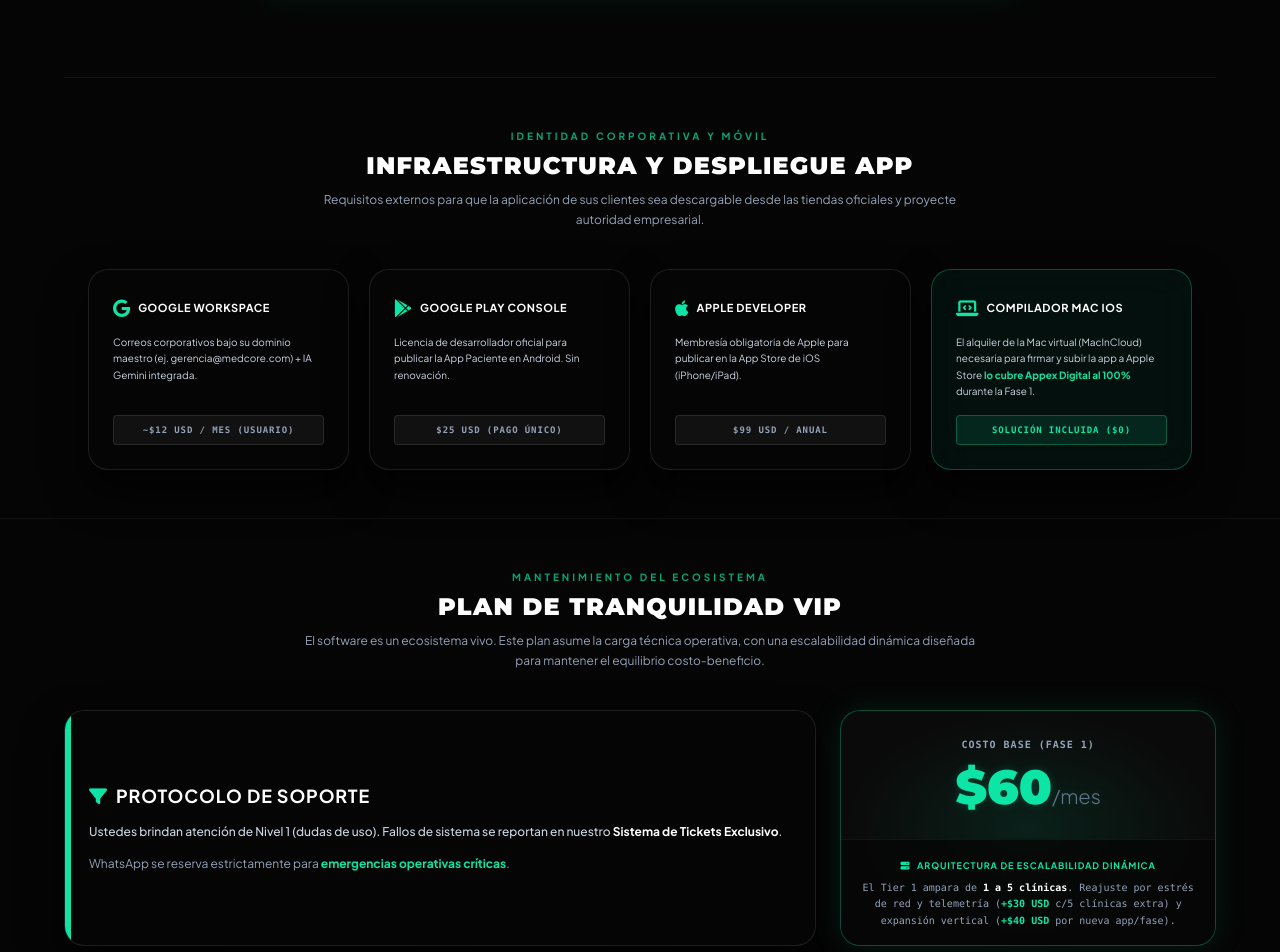
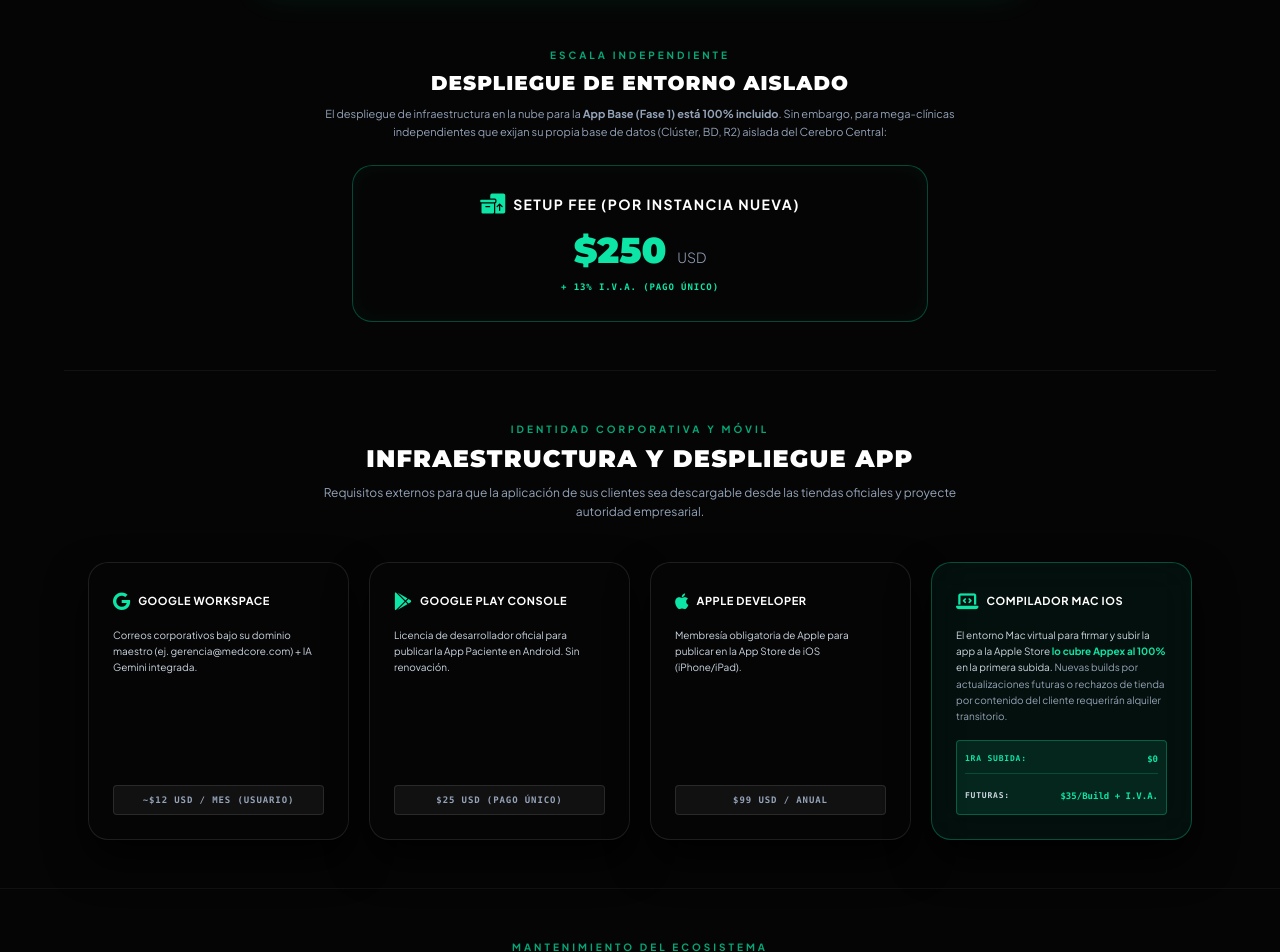
Before and after one commit to AppexDigitalRep/MedCorp, a plain HTML site: page index.html in a window 1280 px wide. Shown: the part 6158-7110 px from the top of the page. Drawn offline with nearby package versions, Linux system fonts and the light colour scheme.

Commit message:
Update index.html

```diff
--- a/index.html
+++ b/index.html
@@ -621,7 +621,7 @@
             </p>
         </div>
 
-        <div class="glass-card p-8 border-t-4 border-emerald_pro bg-panel relative overflow-hidden mb-8 text-center max-w-3xl mx-auto shadow-[0_0_30px_rgba(12,229,165,0.1)]">
+        <div class="glass-card p-8 border-t-4 border-emerald_pro bg-panel relative overflow-hidden mb-12 text-center max-w-3xl mx-auto shadow-[0_0_30px_rgba(12,229,165,0.1)]">
             <div class="absolute -left-20 -bottom-20 w-48 h-48 bg-emerald_pro/10 rounded-full blur-3xl pointer-events-none"></div>
 
             <h3 class="text-xl font-bold text-white mb-2 uppercase tracking-wider relative z-10">Plan "Pro" (Cloudflare)</h3>
@@ -630,6 +630,24 @@
             </p>
             <div class="text-5xl font-display font-black text-white relative z-10 mb-3">$20<span class="text-xl text-slate-500 font-sans font-light">/mes</span></div>
             <span class="text-[9px] text-emerald_pro font-mono font-bold uppercase tracking-widest relative z-10 bg-emerald_pro/10 inline-block px-3 py-1.5 rounded-full border border-emerald_pro/20">Recomendación Fiduciaria (Pago al Proveedor)</span>
+        </div>
+
+        <!-- SETUP FEE ELEVADO DE NOTA AL PIE A TARJETA DE VALOR -->
+        <div class="mb-6 text-center">
+            <span class="text-appex text-[10px] font-bold uppercase tracking-[0.3em] block mb-1">ESCALA INDEPENDIENTE</span>
+            <h3 class="text-xl font-display font-black text-white uppercase tracking-wider">Despliegue de Entorno Aislado</h3>
+            <p class="text-slate-400 text-[11px] mt-2 max-w-2xl mx-auto leading-relaxed">
+                El despliegue de infraestructura en la nube para la <strong>App Base (Fase 1) está 100% incluido</strong>. Sin embargo, para mega-clínicas independientes que exijan su propia base de datos (Clúster, BD, R2) aislada del Cerebro Central:
+            </p>
+        </div>
+
+        <div class="glass-card p-6 border border-emerald_pro/30 bg-dark text-center max-w-xl mx-auto relative overflow-hidden shadow-[inset_0_0_20px_rgba(12,229,165,0.05)]">
+            <div class="flex items-center justify-center gap-2 mb-3">
+                <i class="fa-solid fa-boxes-packing text-emerald_pro text-xl"></i>
+                <h4 class="text-white font-bold text-sm uppercase tracking-widest">Setup Fee (Por Instancia Nueva)</h4>
+            </div>
+            <div class="text-4xl font-display font-black text-emerald_pro mb-1">$250 <span class="text-sm font-sans font-light text-slate-400">USD</span></div>
+            <span class="text-[9px] text-emerald_pro font-mono font-bold uppercase tracking-widest">+ 13% I.V.A. (Pago Único)</span>
         </div>
     </section>
 
@@ -672,16 +690,25 @@
                 <span class="text-[9px] text-slate-400 font-mono uppercase tracking-widest font-bold border border-white/10 bg-white/5 px-2 py-1 rounded inline-block text-center">$99 USD / Anual</span>
             </div>
 
-            <!-- Mac Compilación (Cubierto) -->
+            <!-- Mac Compilación (Ajustado) -->
             <div class="glass-card p-6 border border-emerald_pro/30 bg-emerald_pro/5 relative overflow-hidden flex flex-col">
                 <div class="flex items-center gap-2 mb-3">
                     <i class="fa-solid fa-laptop-code text-emerald_pro text-lg"></i>
                     <h3 class="text-[11px] font-bold text-white uppercase tracking-wider">Compilador Mac iOS</h3>
                 </div>
                 <p class="text-[10px] text-slate-300 leading-relaxed mb-4 flex-grow">
-                    El alquiler de la Mac virtual (MacInCloud) necesaria para firmar y subir la app a Apple Store <strong class="text-emerald_pro">lo cubre Appex Digital al 100%</strong> durante la Fase 1.
+                    El entorno Mac virtual para firmar y subir la app a la Apple Store <strong class="text-emerald_pro">lo cubre Appex al 100%</strong> en la primera subida. <span class="text-slate-400">Nuevas builds por actualizaciones futuras o rechazos de tienda por contenido del cliente requerirán alquiler transitorio.</span>
                 </p>
-                <span class="text-[9px] text-emerald_pro font-mono uppercase tracking-widest font-bold border border-emerald_pro/30 bg-emerald_pro/10 px-2 py-1 rounded inline-block text-center">Solución Incluida ($0)</span>
+                <div class="flex flex-col gap-2 border border-emerald_pro/30 bg-emerald_pro/10 p-2 rounded">
+                    <div class="flex justify-between items-center border-b border-emerald_pro/20 pb-1">
+                        <span class="text-[8px] text-emerald_pro font-mono uppercase tracking-widest font-bold">1ra Subida:</span>
+                        <span class="text-[9px] text-emerald_pro font-mono font-black">$0</span>
+                    </div>
+                    <div class="flex justify-between items-center pt-1">
+                        <span class="text-[8px] text-slate-300 font-mono uppercase tracking-widest font-bold">Futuras:</span>
+                        <span class="text-[9px] text-emerald_pro font-mono font-bold">$35/Build + I.V.A.</span>
+                    </div>
+                </div>
             </div>
         </div>
     </section>
@@ -722,7 +749,7 @@
                     <div class="bg-dark/80 border-t border-white/5 p-4 text-center relative z-10 mt-auto">
                         <span class="text-[9px] text-emerald_pro uppercase font-bold tracking-widest block mb-1"><i class="fa-solid fa-server mr-1"></i> Arquitectura de Escalabilidad Dinámica</span>
                         <p class="text-[10px] text-slate-400 leading-relaxed font-mono">
-                            El Tier 1 ampara de <strong class="text-white">1 a 5 clínicas</strong>. Reajuste por estrés de red y telemetría (<strong class="text-emerald_pro">+$30 USD</strong> c/5 clínicas extra) y expansión vertical (<strong class="text-emerald_pro">+$40 USD</strong> por nueva app/fase).
+                            El Tier 1 ampara de <strong class="text-emerald_pro">1 a 5 clínicas</strong>. Reajuste por estrés de red y telemetría (<strong class="text-emerald_pro">+$30 USD</strong> c/5 clínicas extra) y expansión vertical (<strong class="text-emerald_pro">+$40 USD</strong> por nueva app/fase).
                         </p>
                     </div>
                 </div>
@@ -849,7 +876,16 @@
 
                     <!-- Despliegue Aislado -->
                     <div class="pt-1">
+                        <div class="flex flex-col gap-2">
                             <div class="flex justify-between items-center">
+                                <span class="text-[11px] text-emerald_pro font-bold block">Compilador Mac iOS (1ra Subida)</span>
+                                <span class="text-[11px] text-emerald_pro font-black">$0</span>
+                            </div>
+                            <div class="flex justify-between items-center border-b border-white/5 pb-2">
+                                <span class="text-[11px] text-slate-300 font-bold block">Builds Adicionales (Futuras)</span>
+                                <span class="text-[11px] text-emerald_pro font-bold">$35 USD + I.V.A.</span>
+                            </div>
+                            <div class="flex justify-between items-center mt-1">
                                 <div>
                                     <span class="text-[11px] text-emerald_pro font-bold block mb-0.5">Despliegue de Entorno Aislado</span>
                                     <span class="text-[9px] text-emerald_pro/70 font-mono block">Extracción para Mega-Clínicas</span>
@@ -859,6 +895,7 @@
                                         <i class="fa-solid fa-microchip text-sm opacity-80"></i> $250
                                     </div>
                                     <span class="text-[8px] font-mono text-slate-400 font-bold">+ 13% I.V.A.</span>
+                                </div>
                             </div>
                         </div>
                     </div>
@@ -908,7 +945,7 @@
                             </div>
                             <div class="flex justify-between text-[10px] text-slate-300 font-mono items-center">
                                 <span>• Cloudflare "Pro" (Recomendado)</span>
-                                <span class="text-emerald_pro font-bold">$20 / mes</span>
+                                <span class="text-white font-bold">$20 / mes</span>
                             </div>
                             <div class="flex justify-between text-[10px] text-slate-300 font-mono items-center">
                                 <span>• Uso Excedente (IA / R2)</span>
@@ -1063,7 +1100,7 @@
 
                 <div class="space-y-4 text-[11px] leading-relaxed text-slate-400 relative z-10 mt-3">
                     <p>
-                        La infraestructura de mantenimiento base (Tier 1) de <strong class="text-white">$60 USD/mes + I.V.A.</strong> ampara la operatividad técnica de <strong class="text-emerald_pro">1 a 5 clínicas</strong> exclusivas para la Fase 1.
+                        La infraestructura de mantenimiento base (Tier 1) de <strong class="text-emerald_pro">$60 USD/mes + I.V.A.</strong> ampara la operatividad técnica de <strong class="text-emerald_pro">1 a 5 clínicas</strong> exclusivas para la Fase 1.
                     </p>
 
                     <div class="grid md:grid-cols-2 gap-4">
@@ -1092,6 +1129,9 @@
                 <div class="absolute -right-10 -bottom-10 w-32 h-32 bg-emerald_pro/10 rounded-full blur-2xl"></div>
                 <i class="fa-solid fa-boxes-packing text-emerald_pro text-2xl mb-4 opacity-80 relative z-10"></i>
                 <h3 class="text-sm font-bold text-white mb-2 uppercase tracking-wide relative z-10">11. Tarifas de Despliegue de Entornos (Setup Fee)</h3>
+
+                <p class="text-[14px] text-white font-bold mt-2 relative z-10">Setup Fee: <span class="text-emerald_pro">$250 USD + I.V.A.</span> por nueva instalación.</p>
+                <p class="text-[11px] text-white mt-1 relative z-10">Esta tarifa es 100% pagadera por anticipado antes del inicio de labores y de carácter no reembolsable, ya que ampara las horas efectivas de ingeniería en la nube.</p>
 
                 <div class="grid md:grid-cols-2 gap-4 text-[11px] leading-relaxed text-slate-400 relative z-10 mt-3">
                     <div class="bg-panel p-4 rounded-lg border border-white/5">
```
Lines whose indentation alone changed are shown as unchanged.
